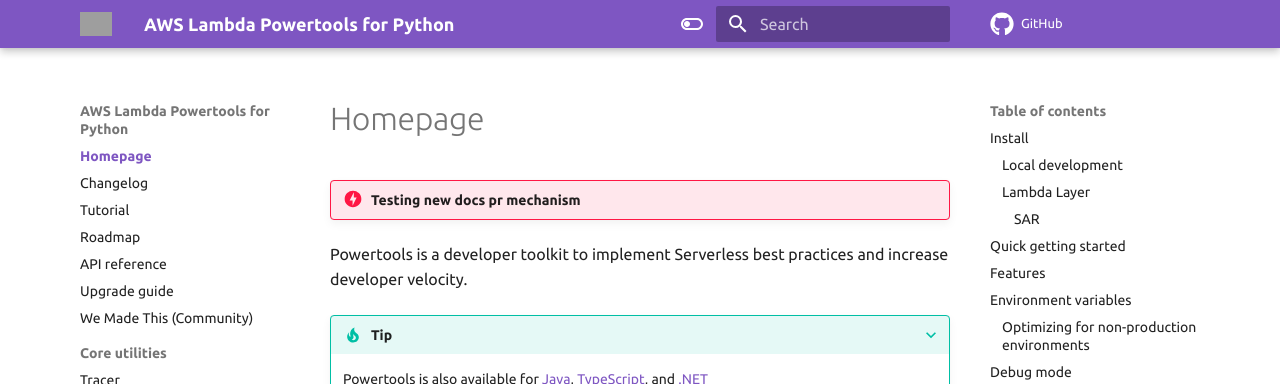
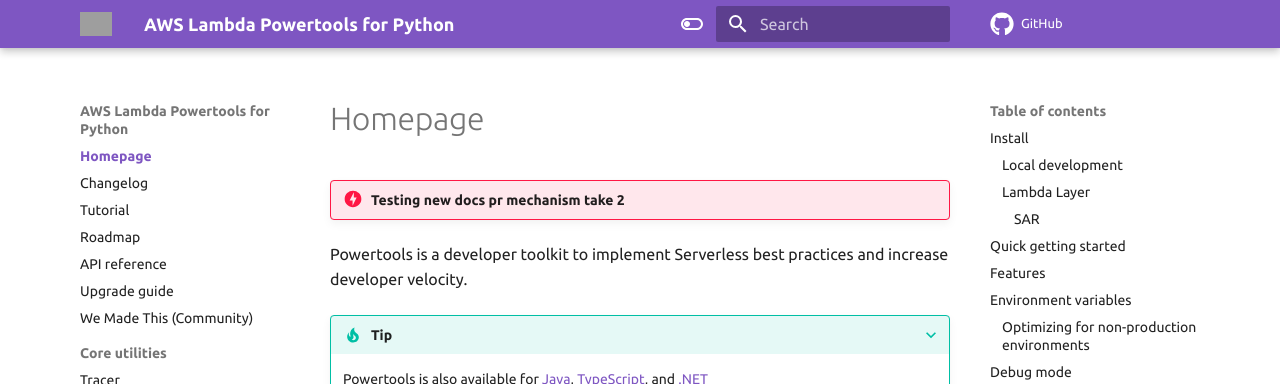
Before and after one commit to heitorlessa/aws-lambda-powertools-test, an MkDocs documentation site: the page built from docs/index.md, in a window 1280 px wide and 900 px high. Shown: the top 384 px of the window. Built offline with MkDocs 1.6.1 and Material for MkDocs 9.7.7, drawn with Linux system fonts in a browser that asks for light colours; emoji names are drawn with the system emoji font; a script that is not in the unit is left out; comment, search, counter and statistics services are not loaded; the version menu is left out; grey boxes are pictures that could not be loaded.

Commit message:
chore: test docs pr mechanism take 3

```diff
--- a/docs/index.md
+++ b/docs/index.md
@@ -5,7 +5,7 @@
 
 <!-- markdownlint-disable MD043 MD013 -->
 
-!!! danger "Testing new docs pr mechanism"
+!!! danger "Testing new docs pr mechanism take 2"
 
 Powertools is a developer toolkit to implement Serverless best practices and increase developer velocity.
 
```
